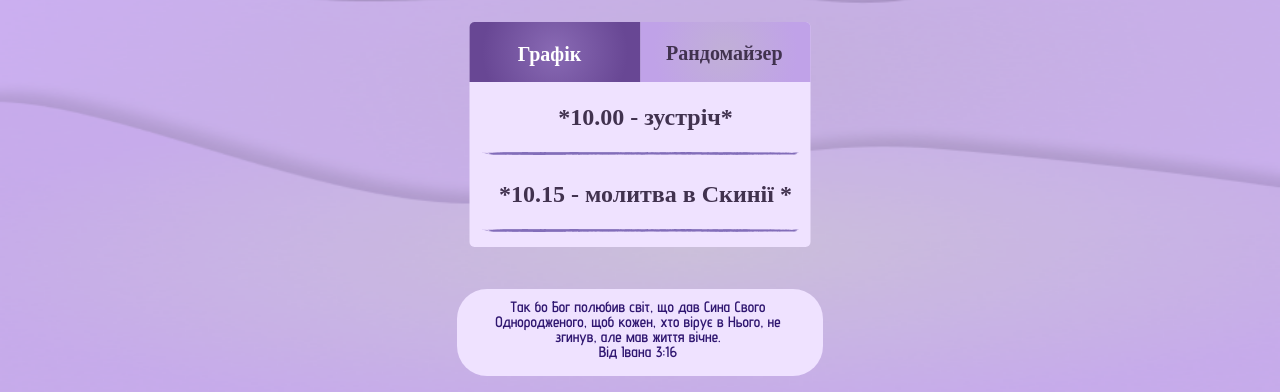
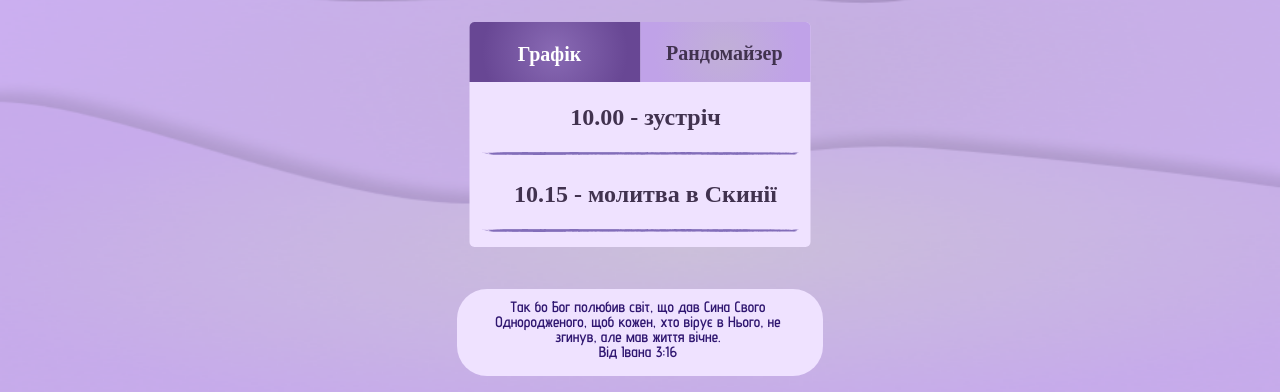
Before and after one commit to Okinatorri/Angel_Camp, a Flask app: template templates/index.html in a window 1280 px wide. Shown: the part 753-1145 px from the top of the page. Run offline with Flask 3, Linux system fonts and the light colour scheme; the template is opened without the code that fills it, so the values that code supplies are empty; some web fonts are replaced.

Commit message:
Update index.html

```diff
--- a/templates/index.html
+++ b/templates/index.html
@@ -59,35 +59,35 @@
 
   <div class="grafick">
     <div>
-      <h1 class="gra_tex">*10.00 - зустріч*</h1>
+      <h1 class="gra_tex">10.00 - зустріч</h1>
       <img class= 'line' src="{{ url_for('static', filename='image/line1.png') }}" alt="image" />
     </div>
         <div>
-      <h1 class="gra_tex">*10.15 - молитва в Скинії *</h1>
+      <h1 class="gra_tex">10.15 - молитва в Скинії</h1>
       <img class= 'line' src="{{ url_for('static', filename='image/line1.png') }}" alt="image" />
     </div>
         <div>
-      <h1 class="gra_tex">*10.20 - зарядка*</h1>
+      <h1 class="gra_tex">10.20 - зарядка</h1>
       <img class= 'line' src="{{ url_for('static', filename='image/line1.png') }}" alt="image" />
     </div>
         <div>
-      <h1 class="gra_tex">*10.50 - Скинія*</h1>
+      <h1 class="gra_tex">10.50 - Скинія</h1>
       <img class= 'line' src="{{ url_for('static', filename='image/line1.png') }}" alt="image" />
     </div>
         <div>
-      <h1 class="gra_tex">*11.30 - ланч*</h1>
+      <h1 class="gra_tex">11.30 - ланч</h1>
       <img class= 'line' src="{{ url_for('static', filename='image/line1.png') }}" alt="image" />
     </div>
         <div>
-      <h1 class="gra_tex">*11.45 - біблійний час*</h1>
+      <h1 class="gra_tex">11.45 - біблійний час</h1>
       <img class= 'line' src="{{ url_for('static', filename='image/line1.png') }}" alt="image" />
     </div>
               <div>
-      <h1 class="gra_tex">*12.15 - загальнотабірна гра*</h1>
+      <h1 class="gra_tex">12.15 - загальнотабірна гра</h1>
       <img class= 'line' src="{{ url_for('static', filename='image/line1.png') }}" alt="image" />
     </div>
               <div>
-      <h1 class="gra_tex">*13.15 - обід *</h1>
+      <h1 class="gra_tex">13.15 - обід </h1>
       <img class= 'line' src="{{ url_for('static', filename='image/line1.png') }}" alt="image" />
     </div>
               <div>
@@ -95,23 +95,23 @@
       <img class= 'line' src="{{ url_for('static', filename='image/line1.png') }}" alt="image" />
     </div>
               <div>
-      <h1 class="gra_tex">*13.45 - гуртки *</h1>
+      <h1 class="gra_tex">13.45 - гуртки </h1>
       <img class= 'line' src="{{ url_for('static', filename='image/line1.png') }}" alt="image" />
     </div>
               <div>
-      <h1 class="gra_tex">*14.45 - підготовка до Скинії *</h1>
+      <h1 class="gra_tex">14.45 - підготовка до Скинії</h1>
       <img class= 'line' src="{{ url_for('static', filename='image/line1.png') }}" alt="image" />
     </div>
               <div>
-      <h1 class="gra_tex">*15.00 - Скинія *</h1>
+      <h1 class="gra_tex">15.00 - Скинія</h1>
       <img class= 'line' src="{{ url_for('static', filename='image/line1.png') }}" alt="image" />
     </div>
               <div>
-      <h1 class="gra_tex">*15.45 - рекорди*</h1>
+      <h1 class="gra_tex">15.45 - рекорди</h1>
       <img class= 'line' src="{{ url_for('static', filename='image/line1.png') }}" alt="image" />
     </div>
                         <div>
-      <h1 class="gra_tex">*16.00 - додому*</h1>
+      <h1 class="gra_tex">16.00 - додому</h1>
       <img class= 'line' src="{{ url_for('static', filename='image/line1.png') }}" alt="image" />
     </div>
   </div>
```
